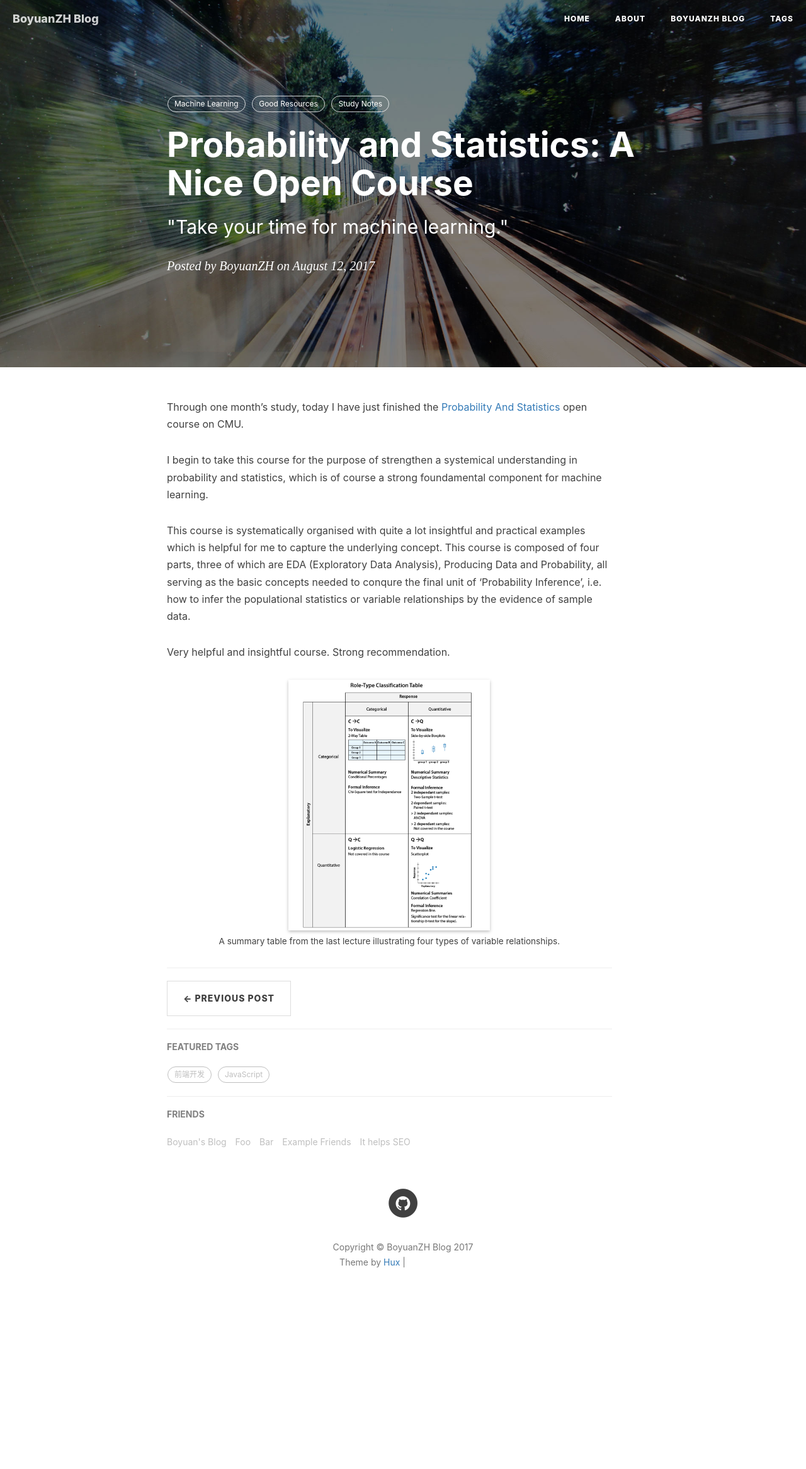
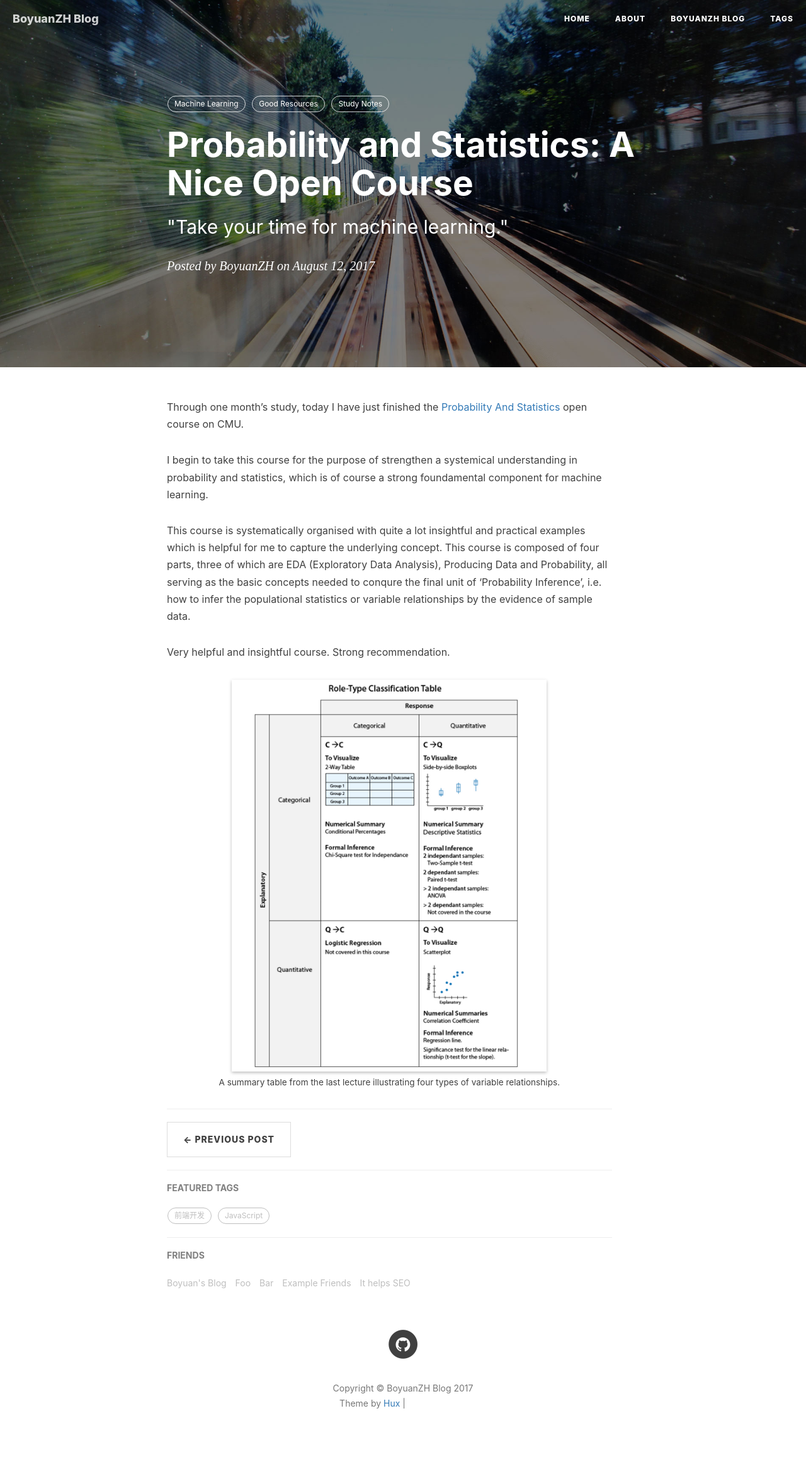
Before and after one commit to BoyuanZH/BoyuanZH.github.io, a Jekyll site: the page built from _posts/2017-08-22-stastics-and-probability.markdown, in a window 1280 px wide. Shown: the whole page at 63% size. Built offline with Jekyll 4.4.1, drawn with Linux system fonts in a browser that asks for light colours; nearby versions of some CDN libraries; comment, search, counter and statistics services are not loaded; before the commit the page ends 2108 px from its top, so only the background shows below that; grey boxes are pictures that could not be loaded.

Commit message:
update in post pic

```diff
--- a/_posts/2017-08-22-stastics-and-probability.markdown
+++ b/_posts/2017-08-22-stastics-and-probability.markdown
@@ -19,5 +19,5 @@ This course is systematically organised with quite a lot insightful and practica
 
 Very helpful and insightful course. Strong recommendation.
 
-<img class="shadow" width="320" src="/img/in-post/2018-08-22/2018-08-22-variable-relationship-table.jpg" />
+<img class="shadow" width="500" src="/img/in-post/2018-08-22/2018-08-22-variable-relationship-table.jpg" />
 <small class="img-hint">A summary table from the last lecture illustrating four types of variable relationships. </small>
```
